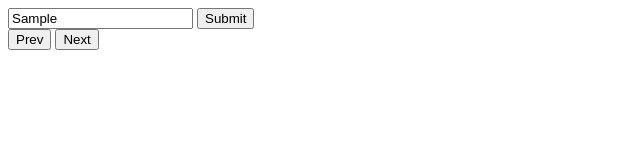
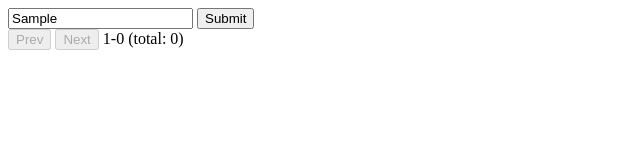
Before and after one commit to davidzholland/s3-archive, a website: page ui/index.html in a window 1280 px wide. Both pictures are taken after typing "Sample" into the empty fields and a click on the input 225 px from the left and 18 px from the top of the page. Shown: the whole page, without its empty margins (0-640 px from the left). Drawn offline with Linux system fonts and the light colour scheme; no server answers.

Commit message:
Display pagination counter; Disable prev/next btns when no page available; #4

```diff
--- a/ui/index.html
+++ b/ui/index.html
@@ -12,9 +12,9 @@
         </form>
         <div id="results">
             <div class="pagination">
+                <button id="prev" type="button" disabled="disabled">Prev</button>
+                <button id="next" type="button" disabled="disabled">Next</button>
                 <span id="count"></span>
-                <button id="prev" type="button">Prev</button>
-                <button id="next" type="button">Next</button>
             </div>
             <div id="items"></div>
         </div>
--- a/ui/scripts.js
+++ b/ui/scripts.js
@@ -1,6 +1,8 @@
 const thumb_base_url = 'file:///Users/david/Thumbs/';
 let pageTokens = {};
 let currentPage = 1;
+let total = 0;
+const itemsPerPage = 25;
 
 function getImgAttribute(img, name) {
     $(img.Attributes).each(function(idx, obj) {
@@ -19,6 +21,8 @@ function getImgAltText(img) {
 }
 
 function search(page) {
+    updatePagination();
+    $("#next").attr('disabled', 'disabled');
     $("#items").empty();
     $("#search [name='nextToken']").val(pageTokens[page]);
     var post_url = $("#search").attr("action"); //get form action url
@@ -30,6 +34,8 @@ function search(page) {
         data : JSON.stringify(form_data),
         dataType: 'json'
     }).done(function(response) {
+        $("#items").empty();
+        total = response.total;
         $(response.results.Items).each(function(idx, obj) {
             pageTokens[page + 1] = response.results.NextToken;
             var thumb_path = thumb_base_url + obj.Name;
@@ -50,7 +56,24 @@ function search(page) {
                 html += '</div>';
             $("#items").append(html);
         });
+        updatePagination();
     });
+}
+
+function updatePagination() {
+    if (currentPage == 1) {
+        $("#prev").attr('disabled', 'disabled');
+    } else {
+        $("#prev").removeAttr('disabled');
+    }
+    if (currentPage >= total) {
+        $("#next").attr('disabled', 'disabled');
+    } else {
+        $("#next").removeAttr('disabled');
+    }
+    const start = ((currentPage - 1) * itemsPerPage) + 1;
+    const end = (start - 1) + $("#results .item").length;
+    $("#count").text(start + '-' + end + ' (total: ' + total + ')');
 }
 
 $(function () {
@@ -65,6 +88,7 @@ $(function () {
     });
     $("#search").submit(function(event) {
         pageTokens = {};
+        currentPage = 1;
         search(1);
         return false;
     });
```
